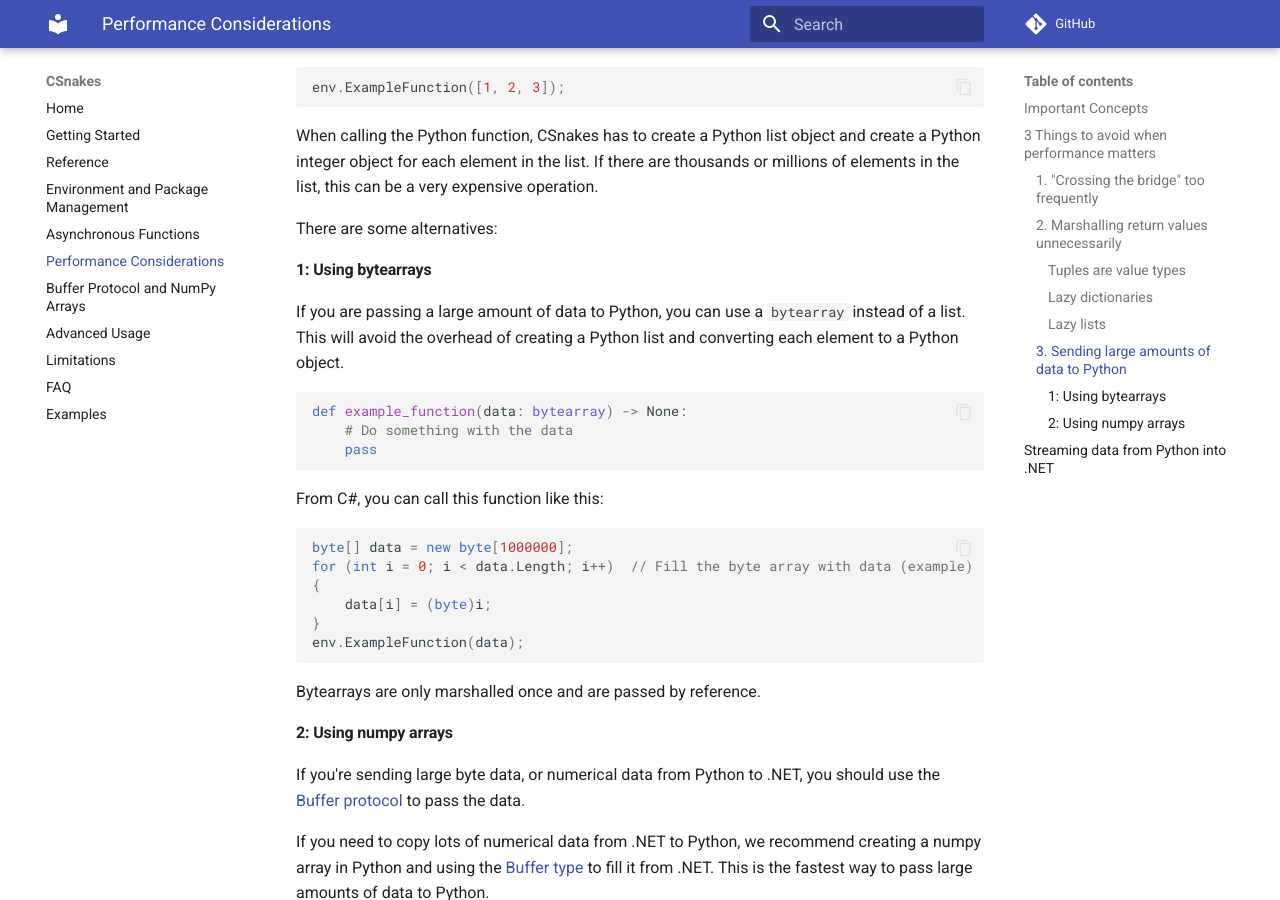
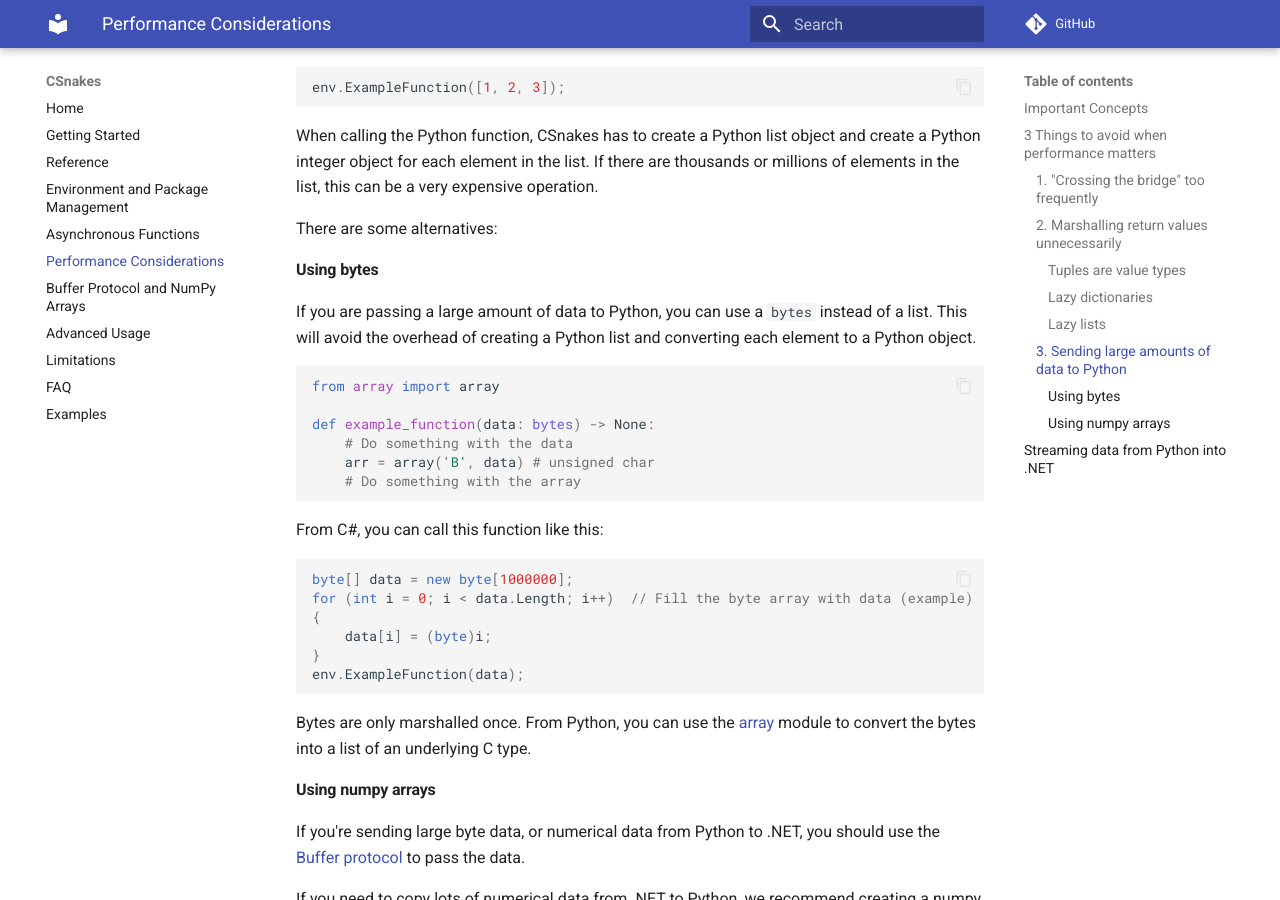
Before and after one commit to tonybaloney/CSnakes, an MkDocs documentation site: the page built from docs/performance.md, in a window 1280 px wide and 900 px high, scrolled down 3756 px. Built offline with MkDocs 1.6.1 and Material for MkDocs 9.7.7, drawn with Linux system fonts in a browser that asks for light colours; comment, search, counter and statistics services are not loaded.

Commit message:
Update the bytes example

````diff
--- a/docs/performance.md
+++ b/docs/performance.md
@@ -151,14 +151,17 @@ When calling the Python function, CSnakes has to create a Python list object and
 
 There are some alternatives:
 
-#### 1: Using bytearrays
+#### Using bytes
 
-If you are passing a large amount of data to Python, you can use a `bytearray` instead of a list. This will avoid the overhead of creating a Python list and converting each element to a Python object.
+If you are passing a large amount of data to Python, you can use a `bytes` instead of a list. This will avoid the overhead of creating a Python list and converting each element to a Python object.
 
 ```python
-def example_function(data: bytearray) -> None:
+from array import array
+
+def example_function(data: bytes) -> None:
     # Do something with the data
-    pass
+    arr = array('B', data) # unsigned char
+    # Do something with the array
 ```
 From C#, you can call this function like this:
 
@@ -171,9 +174,9 @@ for (int i = 0; i < data.Length; i++)  // Fill the byte array with data (example
 env.ExampleFunction(data);
 ```
 
-Bytearrays are only marshalled once and are passed by reference.
+Bytes are only marshalled once. From Python, you can use the [array](https://docs.python.org/3/library/array.html) module to convert the bytes into a list of an underlying C type.
 
-#### 2: Using numpy arrays
+#### Using numpy arrays
 
 If you're sending large byte data, or numerical data from Python to .NET, you should use the [Buffer protocol](buffers.md) to pass the data.
 
````
